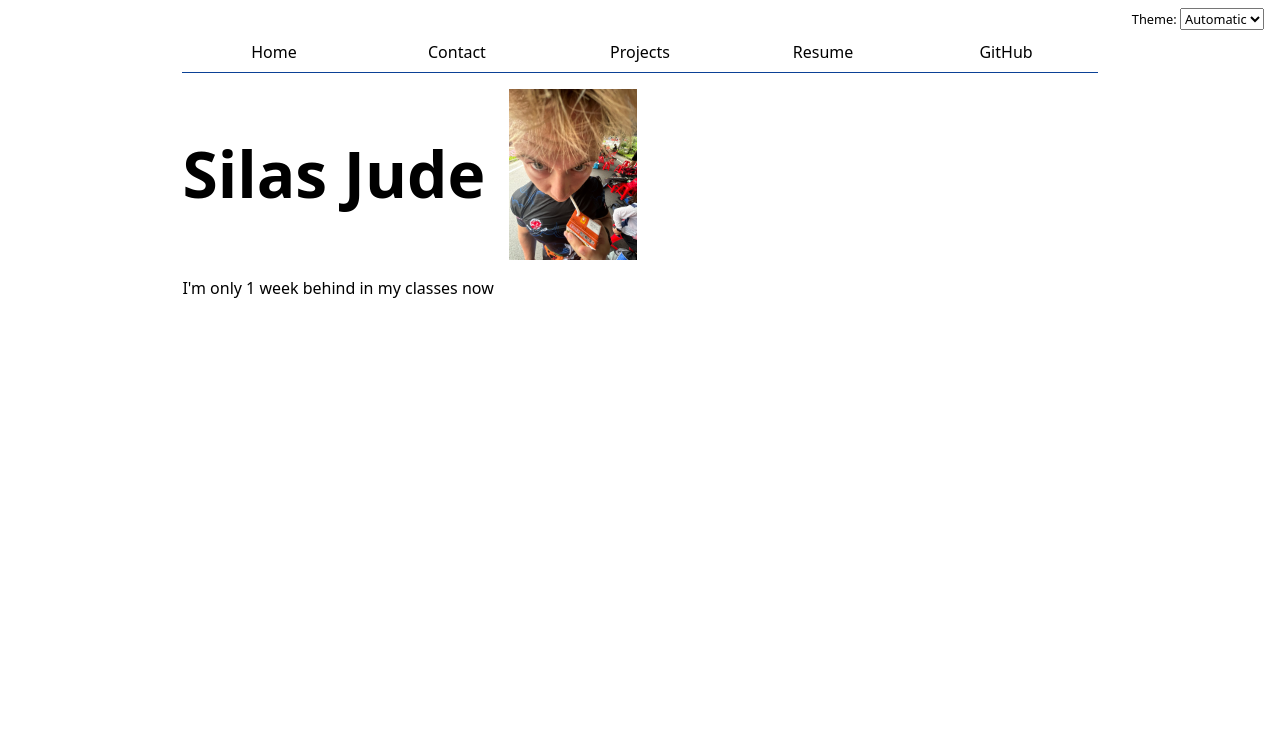
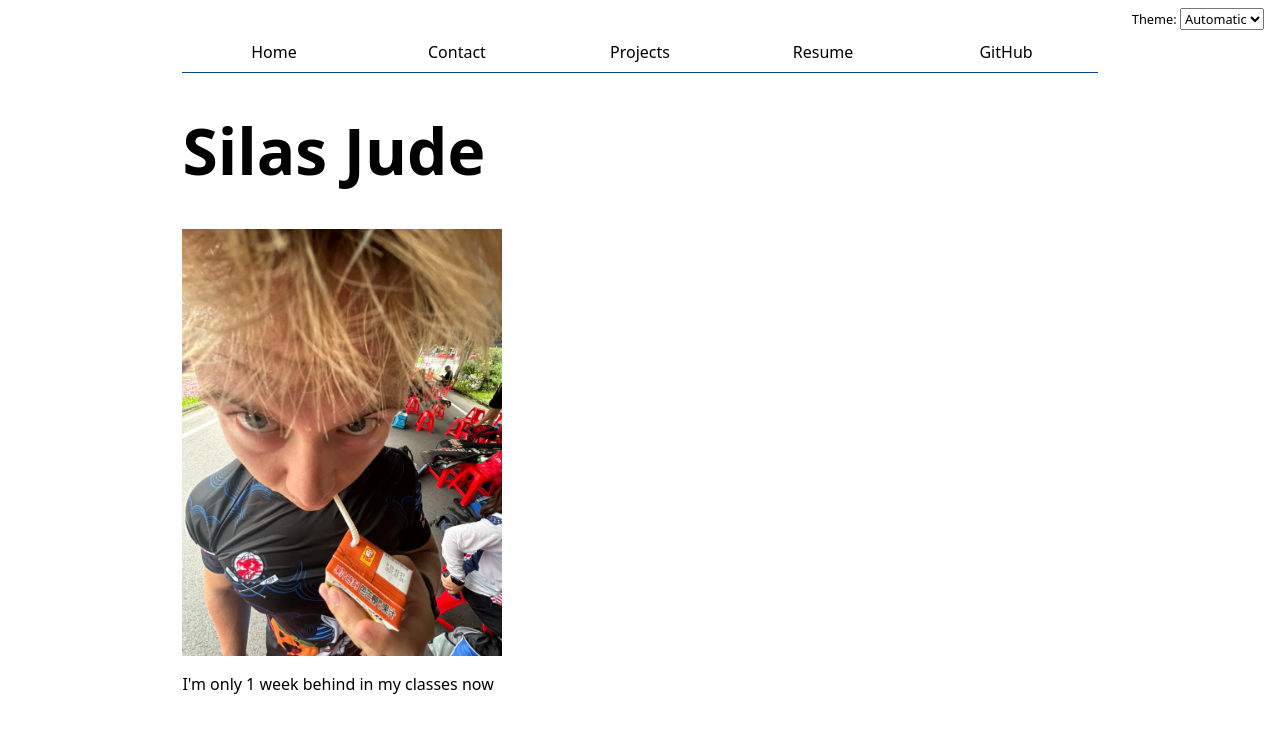
Before and after one commit to silasjude/portfolio, a plain HTML site: page index.html in a window 1280 px wide. Drawn offline with Linux system fonts and the light colour scheme.

Commit message:
moved image

```diff
--- a/index.html
+++ b/index.html
@@ -8,10 +8,8 @@
     <script type="module" src="global.js"></script>
 </head>
 <body class="home">
-    <header>
-        <h1>Silas Jude</h1>
-        <img src="images/juice.jpeg" alt="Thirsty">
-    </header>
+    <h1>Silas Jude</h1>
+    <img src="images/juice.jpeg" alt="Thirsty">
     <p>I'm only 1 week behind in my classes now</p>
 </body>
 </html>
--- a/style.css
+++ b/style.css
@@ -34,16 +34,11 @@ h1 {
   font-size: 400%;
 }
 
-/* Home: name heading with the photo beside it, vertically centered */
-.home header {
-  display: flex;
-  align-items: center;
-  gap: 1.5rem;
-}
-
-/* Sized in rem so it scales with the heading */
-.home header img {
-  width: 8rem;
+/* Home: size the photo in rem so it stays about as wide as the name heading */
+.home img {
+  display: block;
+  width: 20rem;
+  max-width: 100%;
   height: auto;
 }
 
```
